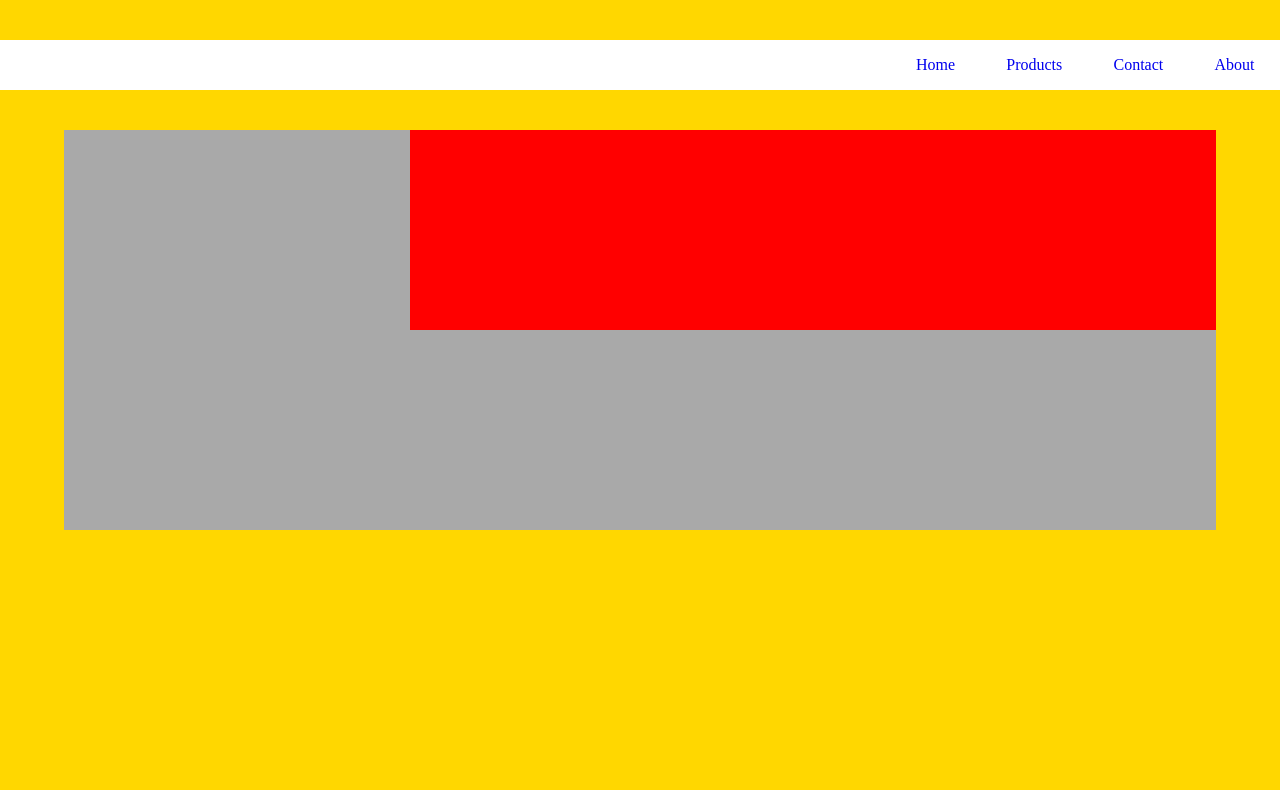
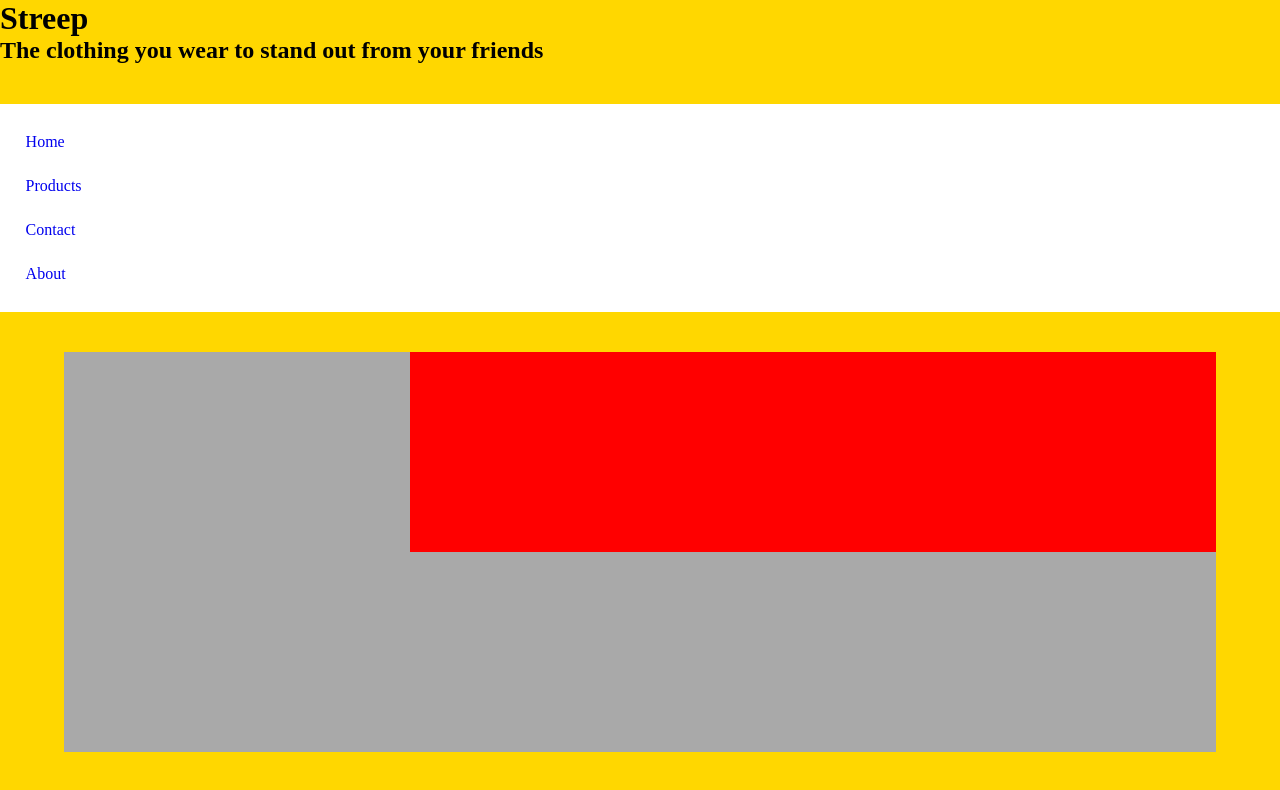
Before and after one commit to DamienWard/L2Web, a plain HTML site: page index.html in a window 1280 px wide. Drawn offline with Linux system fonts and the light colour scheme.

Commit message:
Added flex box which made changes to the location of the lettering

```diff
--- a/index.html
+++ b/index.html
@@ -4,6 +4,10 @@
     <link rel="stylesheet" href="styles.css">
 </head>
     <body>
+        <header>
+        <h1>Streep</h1>
+        <h2>The clothing you wear to stand out from your friends</h2>
+        </header>
         <ul class="nav">
             <li><a href="index.html">Home</a></li>
             <li><a href="index.html">Products</a></li>
--- a/styles.css
+++ b/styles.css
@@ -12,14 +12,16 @@ html {
 .nav {
     background-color: white;
     display: flex;
-    justify-content: flex-end;
+    justify-content: flex-start;
+    flex-direction: column;
     margin: 5vh 0px;
     /* first number top/bottom then left right */
     padding: 2vh 0px;
     }
 
+
 .nav li{
-    margin: 0px 2%;
+    margin: 13px 2%;
 }
 
 .left, .right, .bottom {
```
